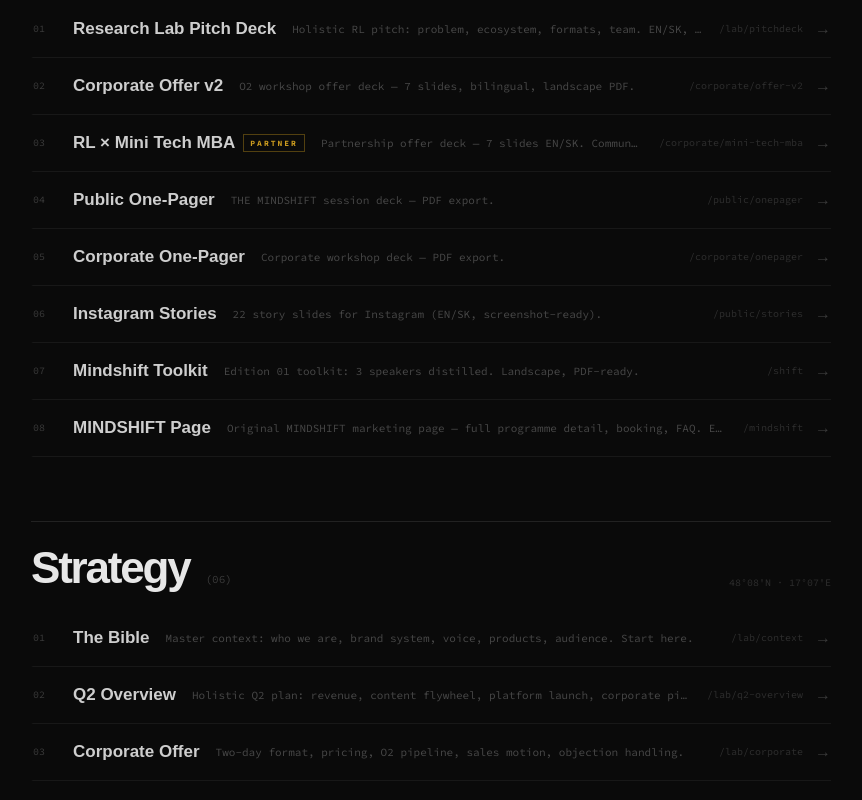
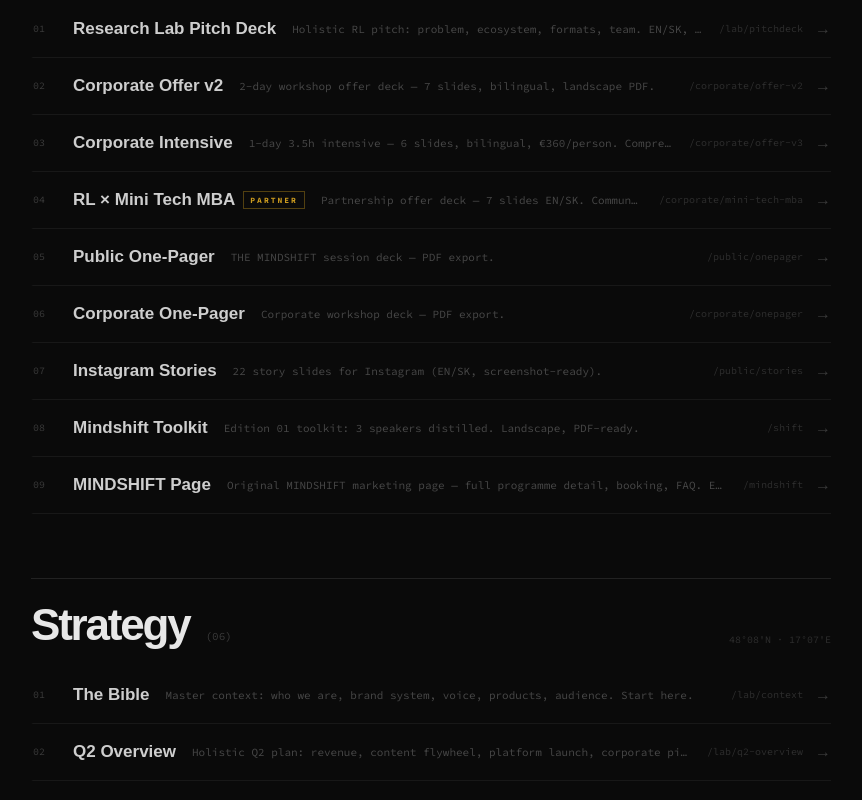
Before and after one commit to princeofwellness/researchlab, a Next.js app: page /lab in a window 1280 px wide. Shown: the part 880-1680 px from the top of the page, without its empty margins (209-1071 px from the left). Built offline with nearby package versions, Linux system fonts and the light colour scheme; a web font is replaced by a local one.

Commit message:
feat: link offer-v3 across lab, add AGENTS.md project context

```diff
--- a/src/app/lab/corporate/page.tsx
+++ b/src/app/lab/corporate/page.tsx
@@ -60,7 +60,13 @@
                                 href="/corporate/offer-v2"
                                 className="inline-flex items-center gap-2 px-5 py-3 bg-[#0047BB] text-white text-[10px] font-code-brand font-bold uppercase tracking-[0.25em] hover:bg-black transition-colors"
                             >
-                                Offer Document (Art Direction) →
+                                2-Day Workshop →
+                            </a>
+                            <a
+                                href="/corporate/offer-v3"
+                                className="inline-flex items-center gap-2 px-5 py-3 bg-[#0047BB] text-white text-[10px] font-code-brand font-bold uppercase tracking-[0.25em] hover:bg-black transition-colors"
+                            >
+                                1-Day Intensive →
                             </a>
                             <a
                                 href="/corporate/offer"
--- a/src/app/lab/page.tsx
+++ b/src/app/lab/page.tsx
@@ -27,7 +27,8 @@
         coord: "48°21'N · 17°06'E",
         items: [
             { name: "Research Lab Pitch Deck", href: "/lab/pitchdeck", desc: "Holistic RL pitch: problem, ecosystem, formats, team. EN/SK, PDF-ready." },
-            { name: "Corporate Offer v2", href: "/corporate/offer-v2", desc: "O2 workshop offer deck — 7 slides, bilingual, landscape PDF." },
+            { name: "Corporate Offer v2", href: "/corporate/offer-v2", desc: "2-day workshop offer deck — 7 slides, bilingual, landscape PDF." },
+            { name: "Corporate Intensive", href: "/corporate/offer-v3", desc: "1-day 3.5h intensive — 6 slides, bilingual, €360/person. Compressed format." },
             { name: "RL × Mini Tech MBA", href: "/corporate/mini-tech-mba", desc: "Partnership offer deck — 7 slides EN/SK. Community education + client pipeline.", tag: "PARTNER" },
             { name: "Public One-Pager", href: "/public/onepager", desc: "THE MINDSHIFT session deck — PDF export." },
             { name: "Corporate One-Pager", href: "/corporate/onepager", desc: "Corporate workshop deck — PDF export." },
@@ -43,7 +44,7 @@
         items: [
             { name: "The Bible", href: "/lab/context", desc: "Master context: who we are, brand system, voice, products, audience. Start here." },
             { name: "Q2 Overview", href: "/lab/q2-overview", desc: "Holistic Q2 plan: revenue, content flywheel, platform launch, corporate pipeline." },
-            { name: "Corporate Offer", href: "/lab/corporate", desc: "Two-day format, pricing, O2 pipeline, sales motion, objection handling." },
+            { name: "Corporate Offer", href: "/lab/corporate", desc: "Both formats (2-day + 1-day intensive), pricing, pipeline, sales motion." },
             { name: "Content Architecture", href: "/lab/content", desc: "The Radar, funnel stages, 60/30/10 rule, distribution channels." },
             { name: "Platform Strategy", href: "/lab/platform-strategy", desc: "Circle build, three audiences, curriculum ladder, asset moat, monetization stack." },
             { name: "Economics", href: "/lab/economics", desc: "€30k/month path, B2B math, platform ceiling, ownership structure.", tag: "CONFIDENTIAL" },
```
Also changed, not shown: 1 other file (tests, documents, lock files or other folders).
